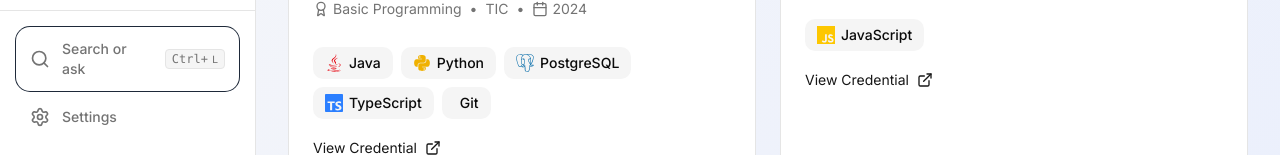
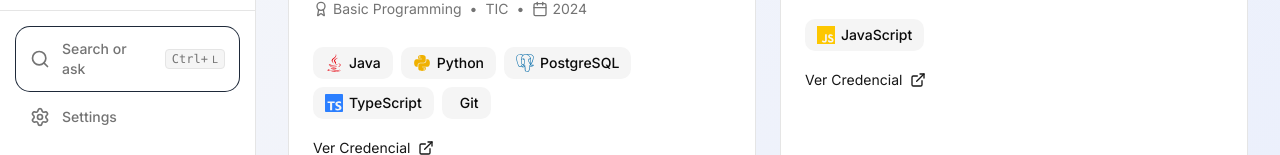
Before and after one commit to Jacklb19/Portfolio, a Next.js app: page / in a window 1280 px wide. Both pictures are taken after a click on the button "Learning". Shown: the part 665-820 px from the top of the page. Built offline with nearby package versions, Linux system fonts and the light colour scheme.

Commit message:
traduccion learnign section

```diff
--- a/components/learning-section.tsx
+++ b/components/learning-section.tsx
@@ -170,12 +170,12 @@ export function LearningSection({ content }: LearningSectionProps) {
                         {cert.status === "completed" ? (
                           <>
                             <CheckCircle2 className="h-3 w-3" />
-                            <span className="hidden sm:inline">Completed</span>
+                            <span className="hidden sm:inline">{content.statusLabels.completed}</span>
                           </>
                         ) : (
                           <>
                             <Clock className="h-3 w-3" />
-                            <span className="hidden sm:inline">In Progress</span>
+                            <span className="hidden sm:inline">{content.statusLabels.inProgress}</span>
                           </>
                         )}
                       </div>
@@ -200,7 +200,7 @@ export function LearningSection({ content }: LearningSectionProps) {
                         rel="noopener noreferrer"
                         className="inline-flex items-center gap-2 text-xs sm:text-sm text-primary hover:underline"
                       >
-                        View Credential
+                        {content.labels.viewCredential}
                         <ExternalLink className="h-3 w-3 sm:h-4 sm:w-4" />
                       </a>
                     )}
@@ -306,7 +306,7 @@ export function LearningSection({ content }: LearningSectionProps) {
                         rel="noopener noreferrer"
                         className="inline-flex items-center gap-2 text-xs sm:text-sm text-primary hover:underline"
                       >
-                        View Credential
+                        {content.labels.viewCredential}
                         <ExternalLink className="h-3 w-3 sm:h-4 sm:w-4" />
                       </a>
                     )}
@@ -356,7 +356,7 @@ export function LearningSection({ content }: LearningSectionProps) {
                                 : "bg-blue-500/10 text-blue-500"
                             }`}
                           >
-                            {item.status === "active" ? "Active" : "Planned"}
+                              {item.status === "active" ? content.statusLabels.active : content.statusLabels.planned}
                           </span>
                         </div>
                         <p className="text-sm sm:text-base text-muted-foreground leading-relaxed">
--- a/data/en.ts
+++ b/data/en.ts
@@ -617,6 +617,15 @@ projects: {
     paragraph2:
       "My learning approach combines formal education, hands-on projects, and exploration of new tools. This section summarizes my professional development journey, from technical certifications to current focus areas.",
   },
+  statusLabels: {
+    completed: "Completed",
+    inProgress: "In Progress",
+    active: "Active",
+    planned: "Planned",
+  },
+    labels: {
+    viewCredential: "Ver Credencial",
+  },
   certifications: {
     title: "Certifications",
     subtitle: "Technical skills validation",
@@ -628,7 +637,7 @@ projects: {
         platform: "TIC",
         date: "2024",
         status: "completed",
-          technologies: ["Java", "Python" , "PostgreSQL", "TypeScript","Git"],
+        technologies: ["Java", "Python", "PostgreSQL", "TypeScript", "Git"],
         credentialUrl: "/docs/Bootcamp.pdf",
       },
       {
@@ -808,7 +817,8 @@ projects: {
           "Learning game architecture, gamedev-specific design patterns, and performance optimization.",
         status: "planned",
       },
-      ]
+    ],
   },
 },
+
 }
--- a/data/es.ts
+++ b/data/es.ts
@@ -617,6 +617,15 @@ projects: {
     paragraph2:
       "Mi enfoque de aprendizaje combina educación formal, proyectos prácticos y exploración de nuevas herramientas. Esta sección resume mi trayectoria de desarrollo profesional, desde certificaciones técnicas hasta áreas de enfoque actual.",
   },
+  statusLabels: {
+    completed: "Completado",
+    inProgress: "En Progreso",
+    active: "Activo",
+    planned: "Planeado",
+  },
+    labels: {
+    viewCredential: "Ver Credencial",
+  },
   certifications: {
     title: "Certificaciones",
     subtitle: "Validación técnica de habilidades",
@@ -628,7 +637,7 @@ projects: {
         platform: "TIC",
         date: "2024",
         status: "completed",
-          technologies: ["Java", "Python" , "PostgreSQL", "TypeScript","Git"],
+        technologies: ["Java", "Python", "PostgreSQL", "TypeScript", "Git"],
         credentialUrl: "/docs/Bootcamp.pdf",
       },
       {
--- a/data/types.ts
+++ b/data/types.ts
@@ -279,6 +279,15 @@ export type LearningSection = {
     paragraph1: string
     paragraph2: string
   }
+  statusLabels: {
+    completed: string
+    inProgress: string
+    active: string
+    planned: string
+  }
+    labels: {
+    viewCredential: string
+  }
   certifications: {
     title: string
     subtitle: string
@@ -304,8 +313,8 @@ export type LearningSection = {
     subtitle: string
     items: FocusArea[]
   }
+}
 
-}
 
 export type Dictionary = {
   hero: HeroSection
```
Lines whose indentation alone changed are shown as unchanged.
